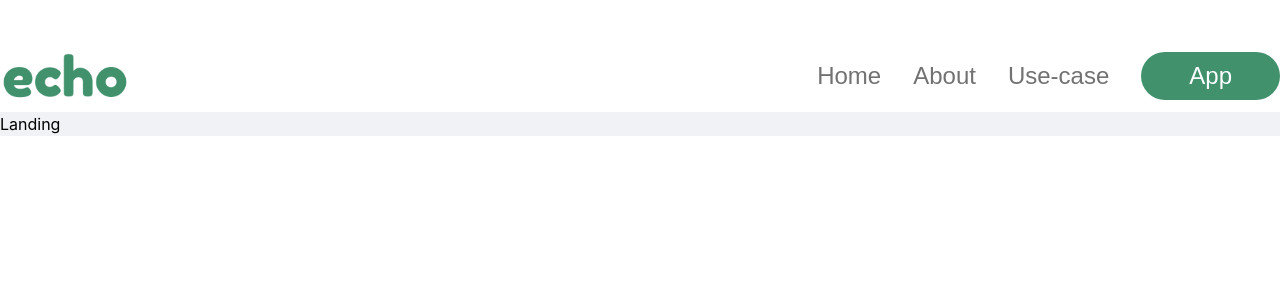
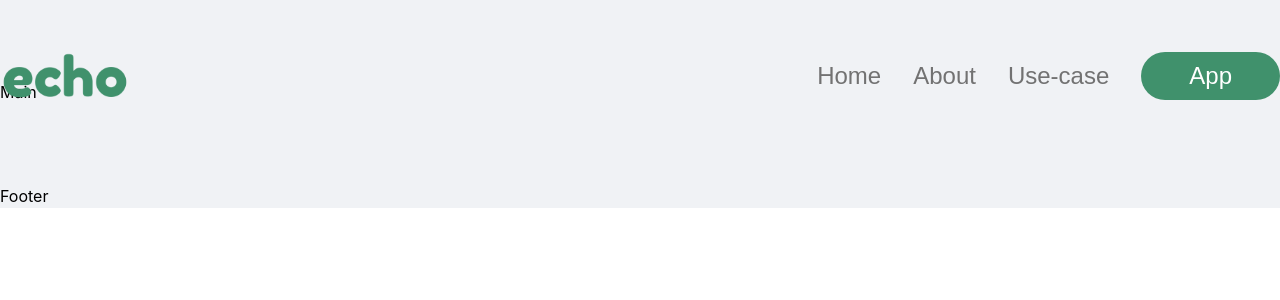
Before and after one commit to cedricquitor/echo-web-app, a React (Vite) app in the folder client/: page /app in a window 1280 px wide. Shown: the top 300 px of the page. Built offline with nearby package versions, Linux system fonts and the light colour scheme.

Commit message:
Added client routes

```diff
--- a/client/src/App.jsx
+++ b/client/src/App.jsx
@@ -1,16 +1,35 @@
 import { useState } from "react";
+import { Routes, Route } from "react-router-dom";
 import { Container, AppBar, Typography, Grow, Grid } from "@material-ui/core";
 import Navbar from "./components/Navbar";
 import Landing from "./pages/Landing";
+import Main from "./pages/Main";
+import MainLayout from "./layouts/MainLayout";
 
 function App() {
   const [count, setCount] = useState(0);
 
   return (
-    <div className="bg-[#F0F2F5]">
-      <Navbar />
-      <Landing />
-    </div>
+    <>
+      <Routes>
+        <Route
+          path="/"
+          element={
+            <MainLayout>
+              <Landing />
+            </MainLayout>
+          }
+        />
+        <Route
+          path="/app"
+          element={
+            <MainLayout>
+              <Main />
+            </MainLayout>
+          }
+        />
+      </Routes>
+    </>
   );
 }
 
--- a/client/src/main.jsx
+++ b/client/src/main.jsx
@@ -1,11 +1,14 @@
-import React from 'react'
-import ReactDOM from 'react-dom'
-import './index.css'
-import App from './App'
+import React from "react";
+import ReactDOM from "react-dom";
+import "./index.css";
+import App from "./App";
+import { BrowserRouter } from "react-router-dom";
 
 ReactDOM.render(
   <React.StrictMode>
-    <App />
+    <BrowserRouter>
+      <App />
+    </BrowserRouter>
   </React.StrictMode>,
-  document.getElementById('root')
-)
+  document.getElementById("root")
+);
--- a/client/src/pages/Landing.jsx
+++ b/client/src/pages/Landing.jsx
@@ -2,7 +2,7 @@ import React from "react";
 
 const Landing = () => {
   return (
-    <div className="bg-[#F0F2F5] mt-28">
+    <div className="mt-28">
       <h1>Landing</h1>
     </div>
   );
```
